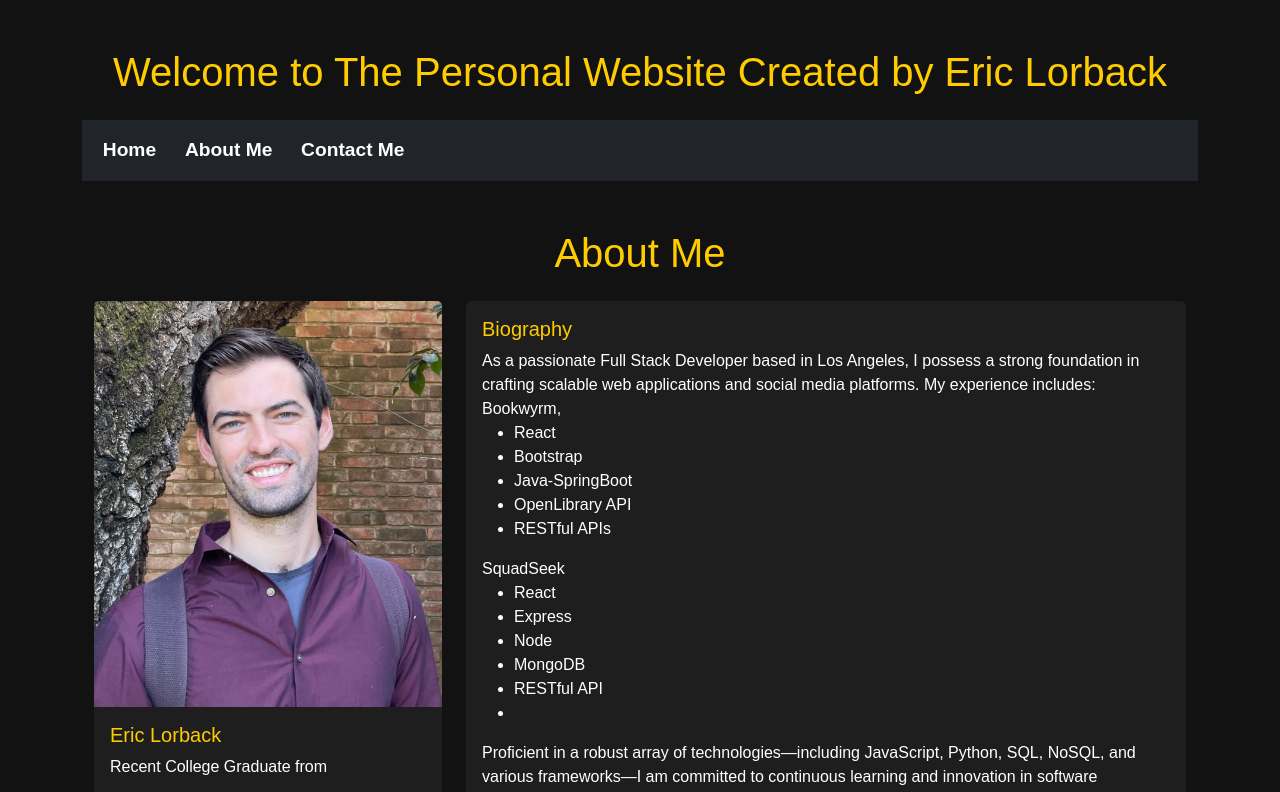
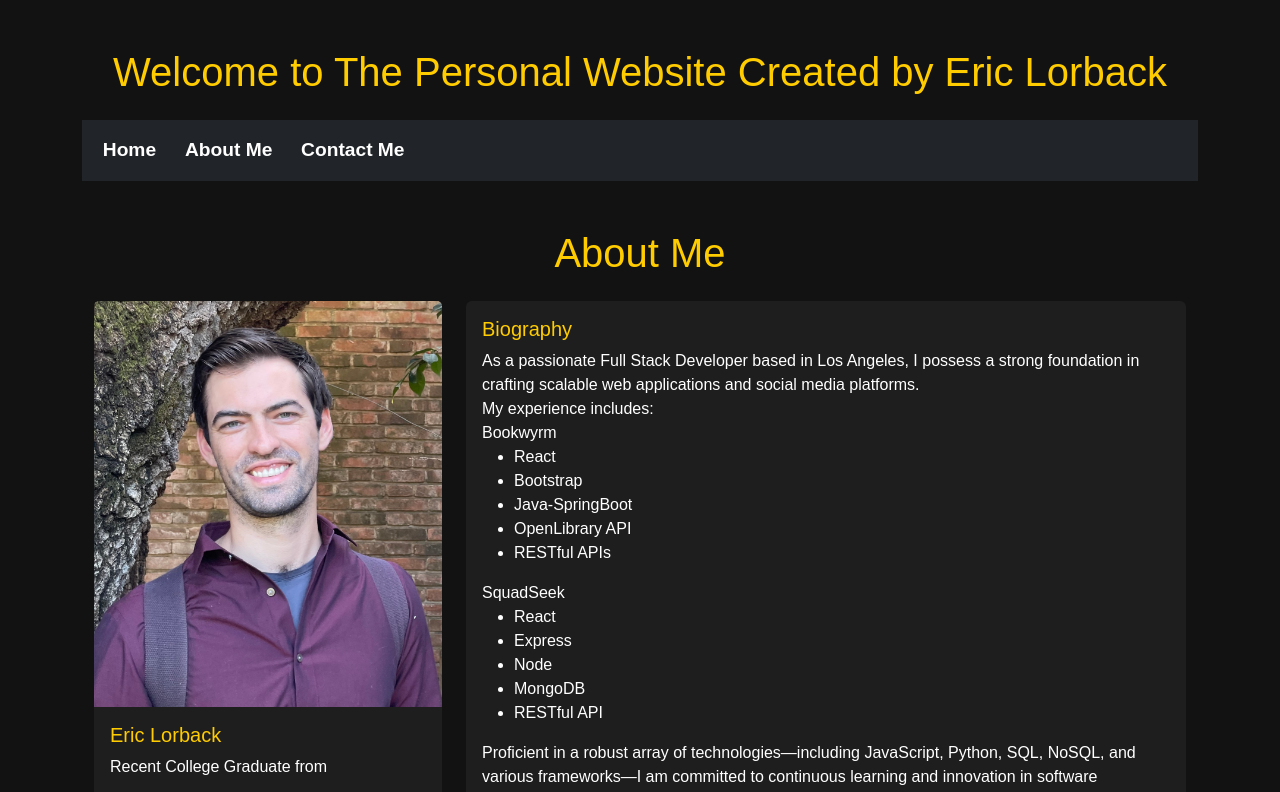
Before and after one commit to elorback/elorback, a React (Create React App) app in the folder personal-website/: page /about in a window 1280 px wide. Shown: the top 792 px of the page. Built offline with nearby package versions, Linux system fonts and the light colour scheme.

Commit message:
updated about me page card

```diff
--- a/personal-website/src/components/About.js
+++ b/personal-website/src/components/About.js
@@ -17,8 +17,9 @@ export default function About() {
                 Recent College Graduate from <br />
                 <br />
                 <br />
-                California State University, Northridge (CSUN) B.S. in Computer
-                Sciencen Cal State Northridge Dec 2023
+                California State University, Northridge (CSUN)
+                <br />
+                <br /> B.S. in Computer Sciencen Cal State Northridge Dec 2023
                 <br />
                 <br />
                 Certifications:
@@ -38,8 +39,10 @@ export default function About() {
               <Card.Text>
                 As a passionate Full Stack Developer based in Los Angeles, I
                 possess a strong foundation in crafting scalable web
-                applications and social media platforms. My experience includes:
-                Bookwyrm,
+                applications and social media platforms.
+                <br />
+                My experience includes:
+                <br /> Bookwyrm
                 <ul>
                   <li>React</li>
                   <li>Bootstrap</li>
@@ -54,7 +57,6 @@ export default function About() {
                   <li>Node</li>
                   <li>MongoDB</li>
                   <li>RESTful API</li>
-                  <li></li>
                 </ul>
                 Proficient in a robust array of technologies—including
                 JavaScript, Python, SQL, NoSQL, and various frameworks—I am
```
